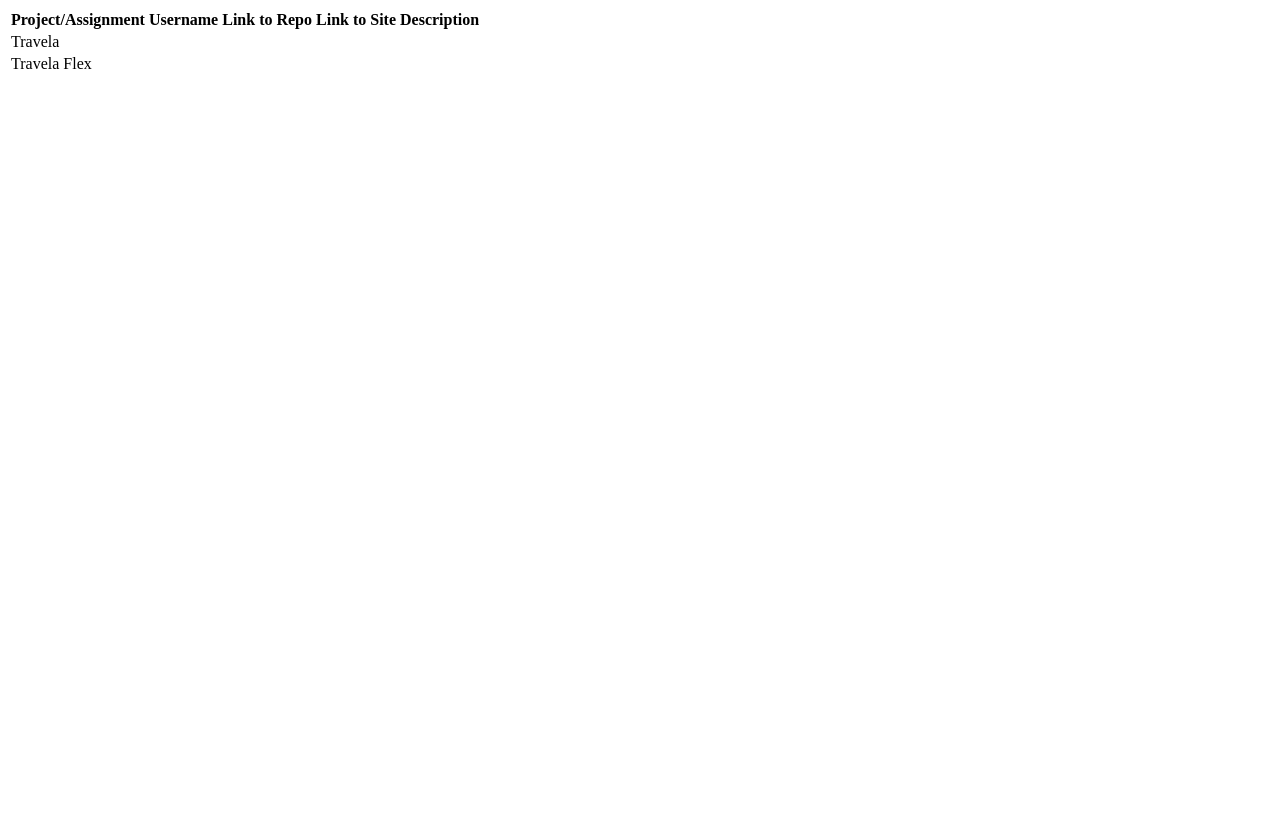
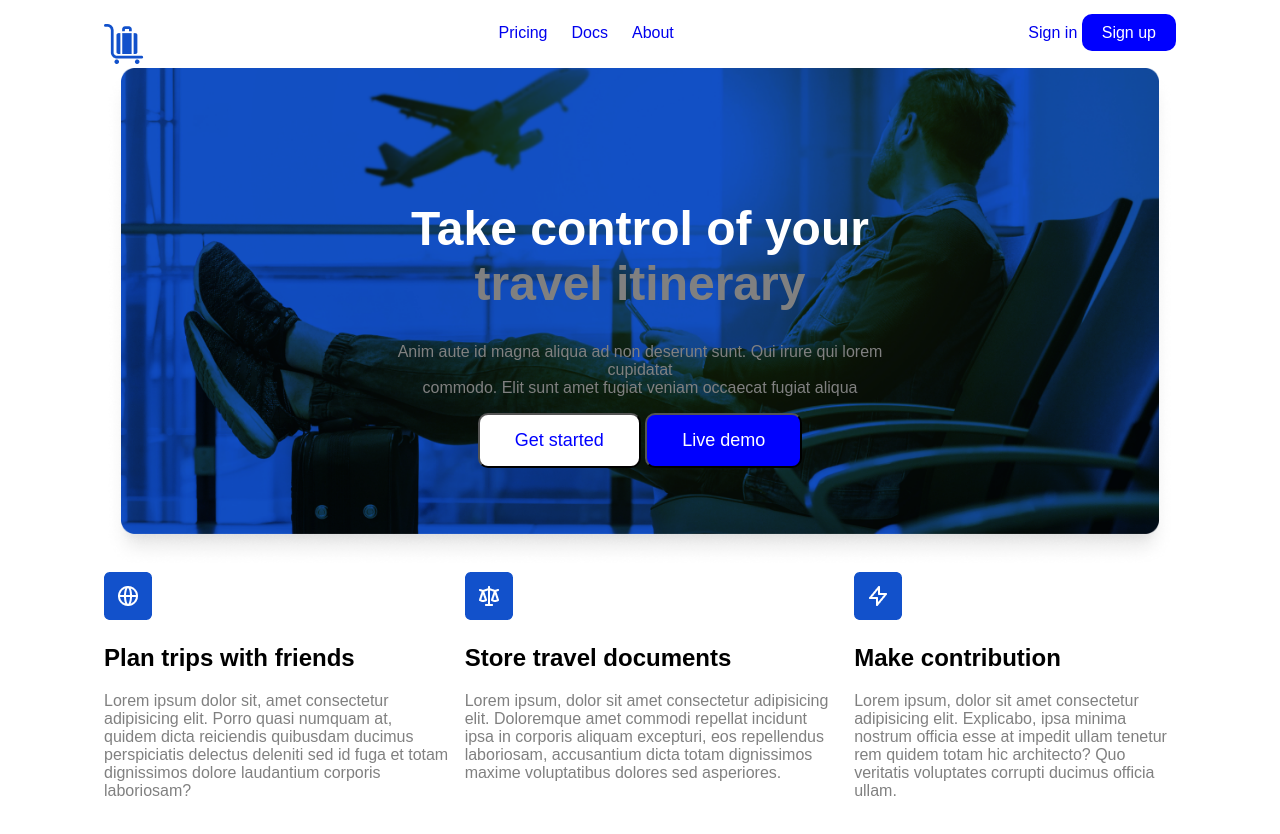
Before and after one commit to Tribesquare-Accelerate/August2021Projects, a plain HTML site: page index.html in a window 1280 px wide. Before the commit the page ends 800 px from the top, so only its background shows below. Drawn offline with Linux system fonts and the light colour scheme.

Commit message:
travela flex

```diff
--- a/index.html
+++ b/index.html
@@ -1,38 +1,77 @@
 <!DOCTYPE html>
 <html lang="en">
-<head>
-    <meta charset="UTF-8">
-    <meta http-equiv="X-UA-Compatible" content="IE=edge">
-    <meta name="viewport" content="width=device-width, initial-scale=1.0">
-    <title>August 2021 Cohort Project Tracker</title>
-</head>
-<body>
-    <table>
-        <thead>
-            <tr>
-                <th>Project/Assignment</th>
-                <th>Username</th>
-                <th>Link to Repo</th>
-                <th>Link to Site</th>
-                <th>Description</th>
-            </tr>
-        </thead>
-        <tbody>
-            <tr>
-                <td>Travela</td>
-                <td></td>
-                <td></td>
-                <td></td>
-                <td></td>
-            </tr>
-            <tr>
-                <td>Travela Flex</td>
-                <td></td>
-                <td></td>
-                <td></td>
-                <td></td>
-            </tr>
-        </tbody>
-    </table>
-</body>
+  <head>
+    <meta charset="UTF-8" />
+    <meta http-equiv="X-UA-Compatible" content="IE=edge" />
+    <meta name="viewport" content="width=device-width, initial-scale=1.0" />
+    <link rel="stylesheet" href="main.css" />
+    <title>Travela</title>
+  </head>
+  <body>
+    <div class="container">
+      <nav>
+        <div class="logo">
+          <img src="Images/Group.png" alt="" />
+        </div>
+        <div class="nav-a">
+          <a href="#">Pricing</a>
+          <a href="#">Docs</a>
+          <a href="#">About</a>
+        </div>
+        <div class="nav-b">
+          <a href="#">Sign in</a>
+          <a href="#" class="blue">Sign up</a>
+        </div>
+      </nav>
+      <div class="banner">
+        <img src="Images/Image.png" alt="" width="100%" />
+        <div class="content">
+          <h1>
+            Take control of your <br /><span class="grey"
+              >travel itinerary</span
+            >
+          </h1>
+          <p>
+            Anim aute id magna aliqua ad non deserunt sunt. Qui irure qui lorem
+            cupidatat <br />commodo. Elit sunt amet fugiat veniam occaecat
+            fugiat aliqua
+          </p>
+          <button type="get started" class="white">Get started</button>
+          <button type="live demo">Live demo</button>
+        </div>
+      </div>
+      <div class="flex">
+        <div>
+          <img src="Images/Brand icon2.png" alt="" />
+          <h2>Plan trips with friends</h2>
+          <p>
+            Lorem ipsum dolor sit, amet consectetur adipisicing elit. Porro
+            quasi numquam at, quidem dicta reiciendis quibusdam ducimus
+            perspiciatis delectus deleniti sed id fuga et totam dignissimos
+            dolore laudantium corporis laboriosam?
+          </p>
+        </div>
+        <div>
+          <img src="Images/Brand icon(1).png" alt="" />
+          <h2>Store travel documents</h2>
+          <p>
+            Lorem ipsum, dolor sit amet consectetur adipisicing elit. Doloremque
+            amet commodi repellat incidunt ipsa in corporis aliquam excepturi,
+            eos repellendus laboriosam, accusantium dicta totam dignissimos
+            maxime voluptatibus dolores sed asperiores.
+          </p>
+        </div>
+        <div>
+          <img src="Images/Brand icon.png" alt="" />
+          <h2>Make contribution</h2>
+          <p>
+            Lorem ipsum, dolor sit amet consectetur adipisicing elit. Explicabo,
+            ipsa minima nostrum officia esse at impedit ullam tenetur rem quidem
+            totam hic architecto? Quo veritatis voluptates corrupti ducimus
+            officia ullam.
+          </p>
+        </div>
+      </div>
+    </div>
+  </body>
 </html>
--- /dev/null
+++ b/main.css
@@ -0,0 +1,72 @@
+body,html {
+font-family: sans-serif;
+}
+
+.container {
+    margin: 1.5rem 6rem;
+}
+
+nav {
+    display: flex;
+    justify-content: space-between;
+}
+
+a {
+    text-decoration: none;
+}
+
+.nav-a {
+  display: flex;
+  gap: 1.5rem;
+}
+
+.blue {
+    background-color: blue;
+    color: white;
+    padding: 10px 20px;
+    border-radius: 10px;
+}
+
+.banner {
+    position: relative;
+}
+
+.content {
+    position: absolute;
+    top: 20%;
+    left: 25%;
+    width: 50%;
+    text-align: center;
+}
+
+button {
+    background-color: blue;
+    padding: 15px 35px;
+    border-radius: 10px;
+    color: white;
+    font-size: large;
+}
+
+.white {
+    background-color: white;
+    color: blue;
+}
+
+h1 {
+    color: white;
+    font-size: 3em;
+}
+
+.grey {
+    color: grey;
+}
+
+p {
+    color: grey;
+}
+
+.flex {
+    display: flex;
+    align-content: space-evenly;
+    gap: 1rem;
+}
```
Also changed, not shown: index_one.html (added, +38 -0 lines), Images/Brand icon(1).png (added), Images/Brand icon.png (added), Images/Brand icon2.png (added), Images/Group.png (added), Images/Image.png (added).
